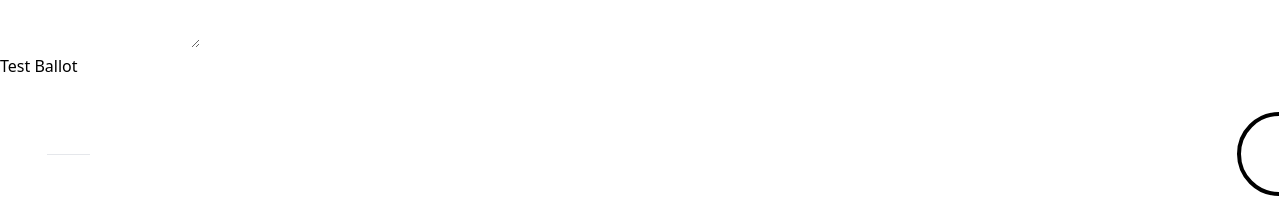
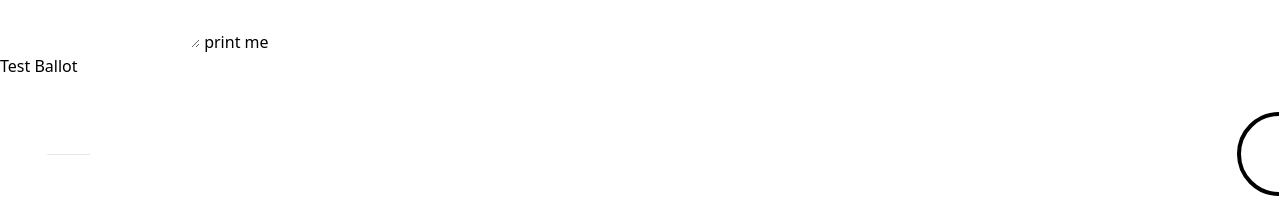
Before and after one commit to saggins/braille-stuff, a SvelteKit app: page / in a window 1280 px wide. Shown: the top 198 px of the page. Built offline with nearby package versions, Linux system fonts and the light colour scheme.

Commit message:
prerendered routes and chnaged pages

```diff
--- /dev/null
+++ b/src/routes/+layout.server.js
@@ -0,0 +1 @@
+export const prerender= true
--- a/src/routes/+page.svelte
+++ b/src/routes/+page.svelte
@@ -1,7 +1,6 @@
 
 <script lang=ts>
     import HalfCircle from '$lib/components/HalfCircle.svelte';
-import PageBreak from '$lib/components/PageBreak.svelte'
 	import ThickLine from '$lib/components/ThickLine.svelte';
 	import ToBraile from '$lib/components/ToBraile.svelte';
 
@@ -9,6 +8,7 @@ import PageBreak from '$lib/components/PageBreak.svelte'
 </script>
 
 <textarea bind:value={text}/>
+<button on:click={ ()=> window.print()}> print me</button>
 
 
 <h2>Test Ballot</h2>
```
